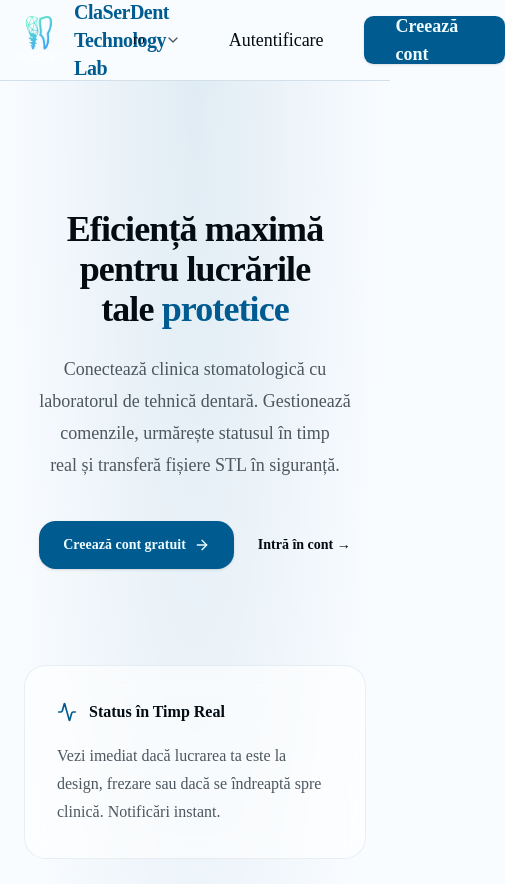
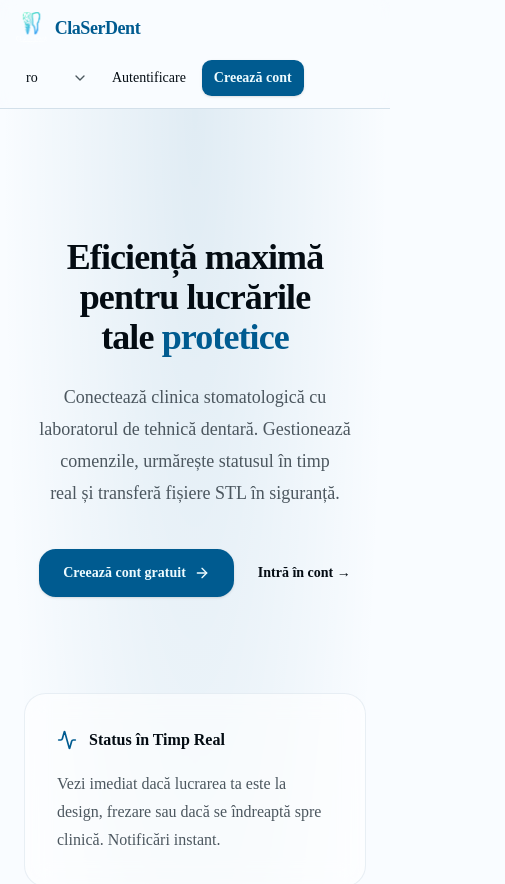
Before and after one commit to claserdentapp/aplicatie-cdo, a Next.js app: page / in a window 390 px wide. Shown: the top 884 px of the page, 505 px wide, since content can reach past the window. Built offline with nearby package versions, Linux system fonts and the light colour scheme; no server answers.

Commit message:
style: fix mobile responsiveness and sync language switcher

```diff
--- a/src/components/layout/language-switcher.tsx
+++ b/src/components/layout/language-switcher.tsx
@@ -26,7 +26,7 @@ export default function LanguageSwitcher({ currentLoc }: { currentLoc: string })
 
   return (
     <Select
-      defaultValue={currentLoc}
+      value={currentLoc}
       onValueChange={onSelectChange}
       disabled={isPending}
     >
--- a/src/components/layout/nav.tsx
+++ b/src/components/layout/nav.tsx
@@ -16,19 +16,20 @@ export default async function Nav() {
   if (!user) {
     return (
       <header className="sticky top-0 z-50 w-full border-b bg-background/95 backdrop-blur supports-[backdrop-filter]:bg-background/60">
-        <div className="container mx-auto flex h-20 items-center justify-between px-4 sm:px-8">
-          <Link href="/" className="text-xl font-bold tracking-tight text-primary flex items-center gap-3">
-            <img src="/logo.png" alt="Logo" className="h-12 w-auto object-contain" />
-            {process.env.NEXT_PUBLIC_LAB_NAME || "ClaSerDent Technology Lab"}
+        <div className="container mx-auto flex flex-wrap gap-y-4 py-3 min-h-[4rem] md:h-20 items-center justify-between px-4 sm:px-8">
+          <Link href="/" className="text-lg md:text-xl font-bold tracking-tight text-primary flex items-center gap-2 md:gap-3">
+            <img src="/logo.png" alt="Logo" className="h-8 md:h-12 w-auto object-contain" />
+            <span className="hidden sm:inline">{process.env.NEXT_PUBLIC_LAB_NAME || "ClaSerDent Technology Lab"}</span>
+            <span className="sm:hidden">ClaSerDent</span>
           </Link>
-          <div className="flex items-center gap-6">
+          <div className="flex items-center gap-2 md:gap-6">
             <LanguageSwitcher currentLoc={locale} />
-            <Link href="/login" className="text-lg font-medium hover:underline underline-offset-4 px-4 py-2">
+            <Link href="/login" className="text-sm md:text-lg font-medium hover:underline underline-offset-4 px-2 md:px-4 py-2">
               {t("login")}
             </Link>
             <Link
               href="/register"
-              className="inline-flex h-12 items-center justify-center rounded-md bg-primary px-8 text-lg font-semibold text-primary-foreground transition-all hover:bg-primary/90 shadow-sm hover:scale-105"
+              className="inline-flex h-9 md:h-12 items-center justify-center rounded-md bg-primary px-3 md:px-8 text-sm md:text-lg font-semibold text-primary-foreground transition-all hover:bg-primary/90 shadow-sm hover:scale-105"
             >
               {t("register")}
             </Link>
@@ -53,11 +54,12 @@ export default async function Nav() {
 
   return (
     <header className="sticky top-0 z-50 w-full border-b bg-background/95 backdrop-blur supports-[backdrop-filter]:bg-background/60">
-      <div className="container mx-auto flex h-20 items-center justify-between px-4 sm:px-8">
-        <div className="flex items-center gap-8">
-          <Link href={dashLink} className="text-xl font-bold tracking-tight text-primary flex items-center gap-3">
-            <img src="/logo.png" alt="Logo" className="h-12 w-auto object-contain" />
-            {process.env.NEXT_PUBLIC_LAB_NAME || "ClaSerDent Technology Lab"}
+      <div className="container mx-auto flex flex-wrap gap-y-4 py-3 min-h-[4rem] md:h-20 items-center justify-between px-4 sm:px-8">
+        <div className="flex items-center gap-4 md:gap-8 flex-1">
+          <Link href={dashLink} className="text-lg md:text-xl font-bold tracking-tight text-primary flex items-center gap-2 md:gap-3">
+            <img src="/logo.png" alt="Logo" className="h-8 md:h-12 w-auto object-contain" />
+            <span className="hidden sm:inline">{process.env.NEXT_PUBLIC_LAB_NAME || "ClaSerDent Technology Lab"}</span>
+            <span className="sm:hidden">ClaSerDent</span>
           </Link>
           <nav className="hidden md:flex items-center gap-6 text-base font-medium text-muted-foreground">
             <Link href={dashLink} className="hover:text-foreground transition-colors">
@@ -81,17 +83,17 @@ export default async function Nav() {
           </nav>
         </div>
 
-        <div className="flex items-center gap-6">
+        <div className="flex items-center gap-3 md:gap-6">
           <LanguageSwitcher currentLoc={locale} />
-          <span className="text-base font-semibold text-foreground hidden lg:inline-block">
+          <span className="text-sm md:text-base font-semibold text-foreground hidden sm:inline-block">
             {displayName}
           </span>
           <Link href={profilLink} className="text-muted-foreground hover:text-primary transition-colors">
-            <UserCircle className="w-6 h-6" />
+            <UserCircle className="w-5 h-5 md:w-6 md:h-6" />
           </Link>
           <form action="/auth/signout" method="POST">
             <button
-              className="text-base font-medium text-muted-foreground hover:text-destructive hover:underline underline-offset-4 transition-colors ml-2"
+              className="text-sm md:text-base font-medium text-muted-foreground hover:text-destructive hover:underline underline-offset-4 transition-colors ml-1 md:ml-2"
             >
               {t("logout")}
             </button>
```
Also changed, not shown: public/logo.png.png (deleted).
